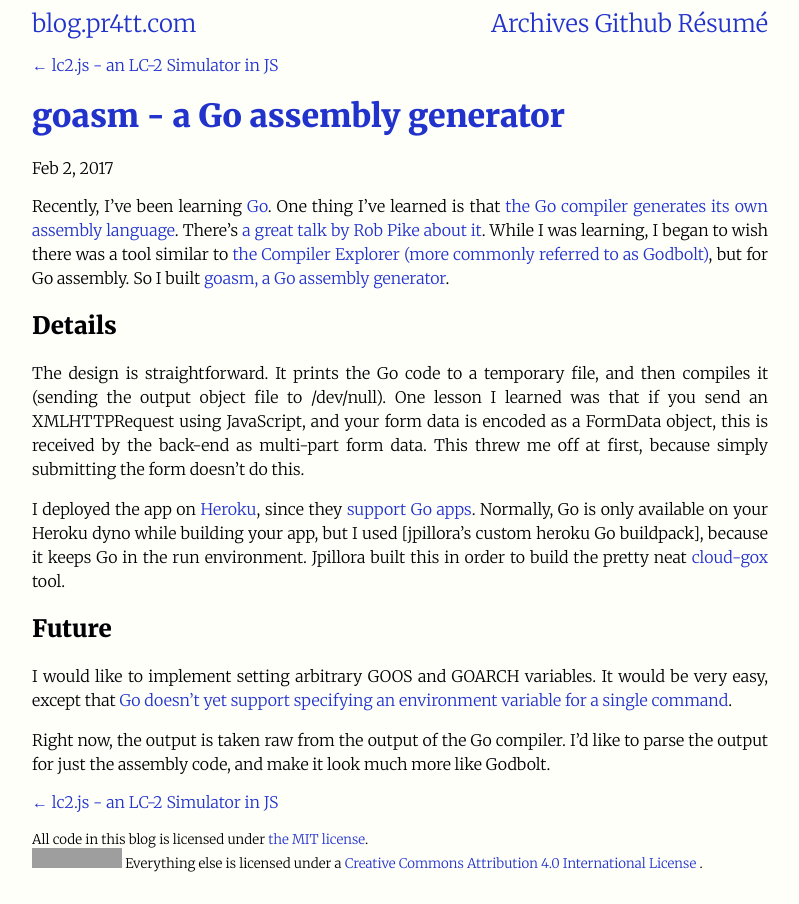
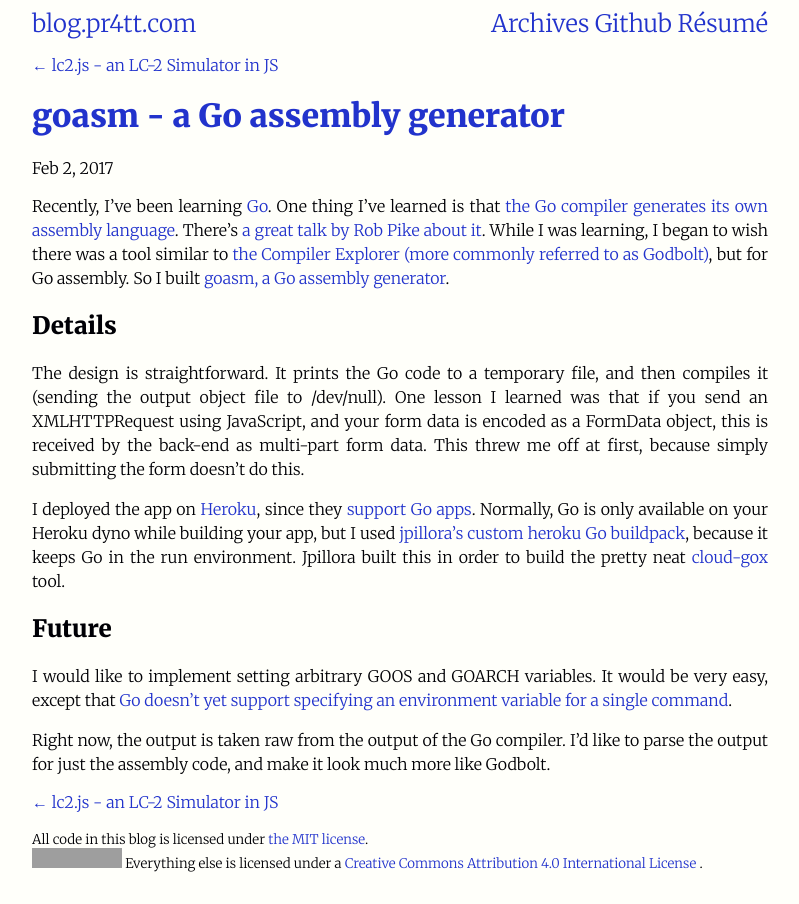
Before and after one commit to spratt/spratt.github.io, a Jekyll site: the page built from _posts/2017-02-02-goasm.markdown, in a window 1280 px wide. Shown: the whole page, without its empty margins (240-1039 px from the left). Built offline with Jekyll 4.4.1, drawn with Linux system fonts in a browser that asks for light colours; part of the change alters nothing that is shown; grey boxes are pictures that could not be loaded.

```diff
--- a/_posts/2017-02-02-goasm.markdown
+++ b/_posts/2017-02-02-goasm.markdown
@@ -11,7 +11,7 @@ Recently, I've been learning [Go](https://golang.org/).  One thing I've learned
 
 The design is straightforward.  It prints the Go code to a temporary file, and then compiles it (sending the output object file to /dev/null).  One lesson I learned was that if you send an XMLHTTPRequest using JavaScript, and your form data is encoded as a FormData object, this is received by the back-end as multi-part form data.  This threw me off at first, because simply submitting the form doesn't do this.
 
-I deployed the app on [Heroku](https://www.heroku.com), since they [support Go apps](https://www.heroku.com/go).  Normally, Go is only available on your Heroku dyno while building your app, but I used [jpillora's custom heroku Go buildpack], because it keeps Go in the run environment.  Jpillora built this in order to build the pretty neat [cloud-gox](https://gox.jpillora.com) tool.
+I deployed the app on [Heroku](https://www.heroku.com), since they [support Go apps](https://www.heroku.com/go).  Normally, Go is only available on your Heroku dyno while building your app, but I used [jpillora's custom heroku Go buildpack](https://github.com/jpillora/heroku-buildpack-go), because it keeps Go in the run environment.  Jpillora built this in order to build the pretty neat [cloud-gox](https://gox.jpillora.com) tool.
 
 # Future
 
```
